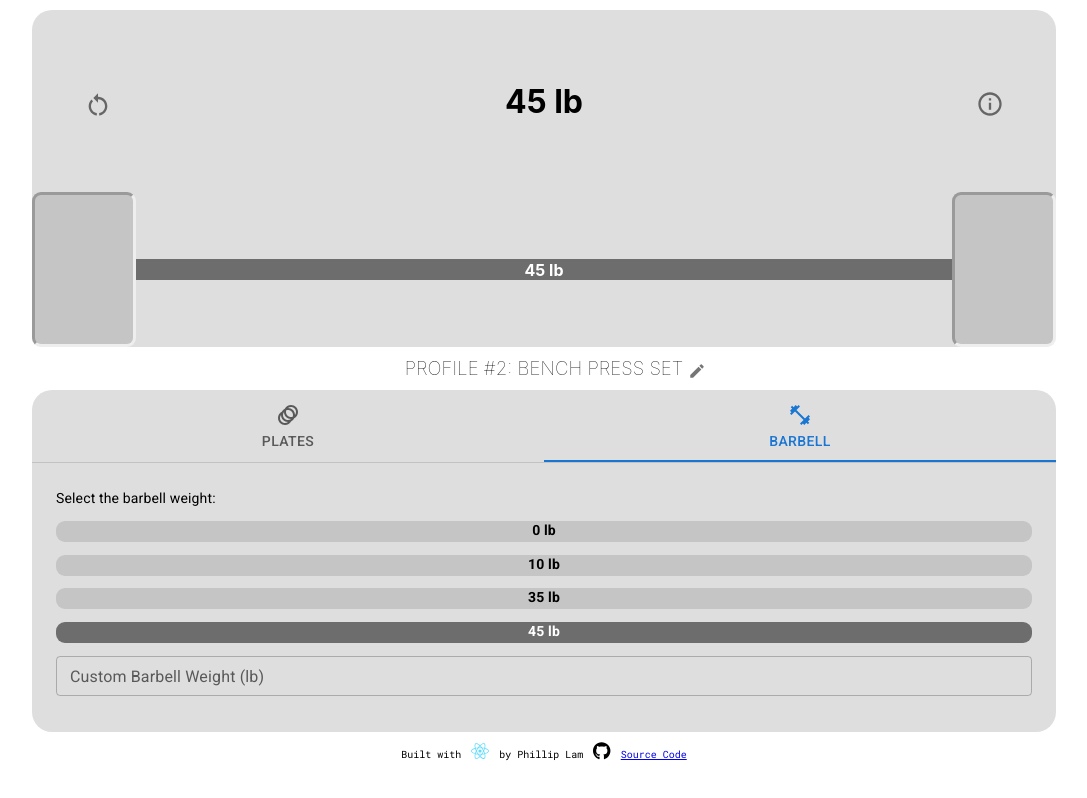
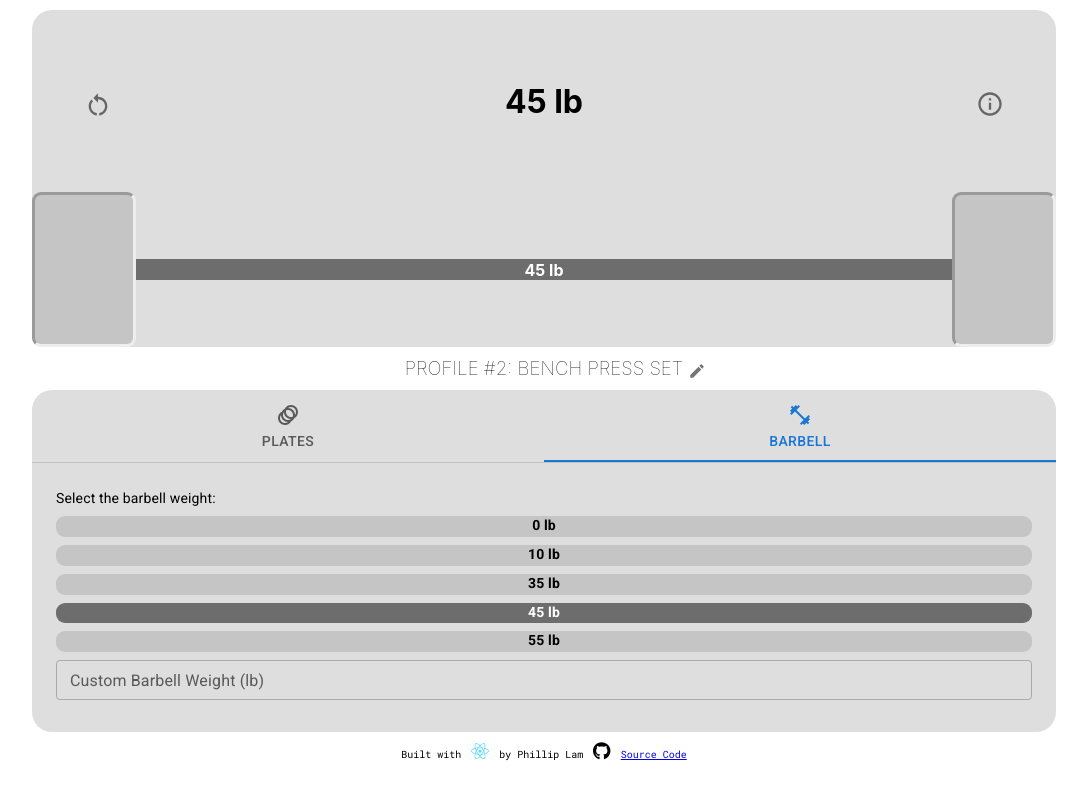
Before and after one commit to philliplam8/barbell-calculator, a React (Create React App) app: page / in a window 1280 px wide. Both pictures are taken after a click on the tab "BARBELL". Shown: the whole page, without its empty margins (96-1183 px from the left). Built offline with nearby package versions, Linux system fonts and the light colour scheme.

Commit message:
style: adding placeholder value for custom barbell field

```diff
--- a/src/components/WeightControls/AddBarbell.js
+++ b/src/components/WeightControls/AddBarbell.js
@@ -24,12 +24,14 @@ export default function AddBarbell() {
             <Barbell weight={10} unit={unit} barbellClass={'barbell--choice'} />
             <Barbell weight={35} unit={unit} barbellClass={'barbell--choice'} />
             <Barbell weight={45} unit={unit} barbellClass={'barbell--choice'} />
+            <Barbell weight={55} unit={unit} barbellClass={'barbell--choice'} />
             <TextField
                 id="barbell-weight-custom"
                 type="number"
                 size="small"
                 label="Custom Barbell Weight (lb)"
                 variant="outlined"
+                placeholder="E.g. 12.5"
                 onClick={barbellCustomHandler}
                 onChange={barbellCustomHandler}
             >
```
